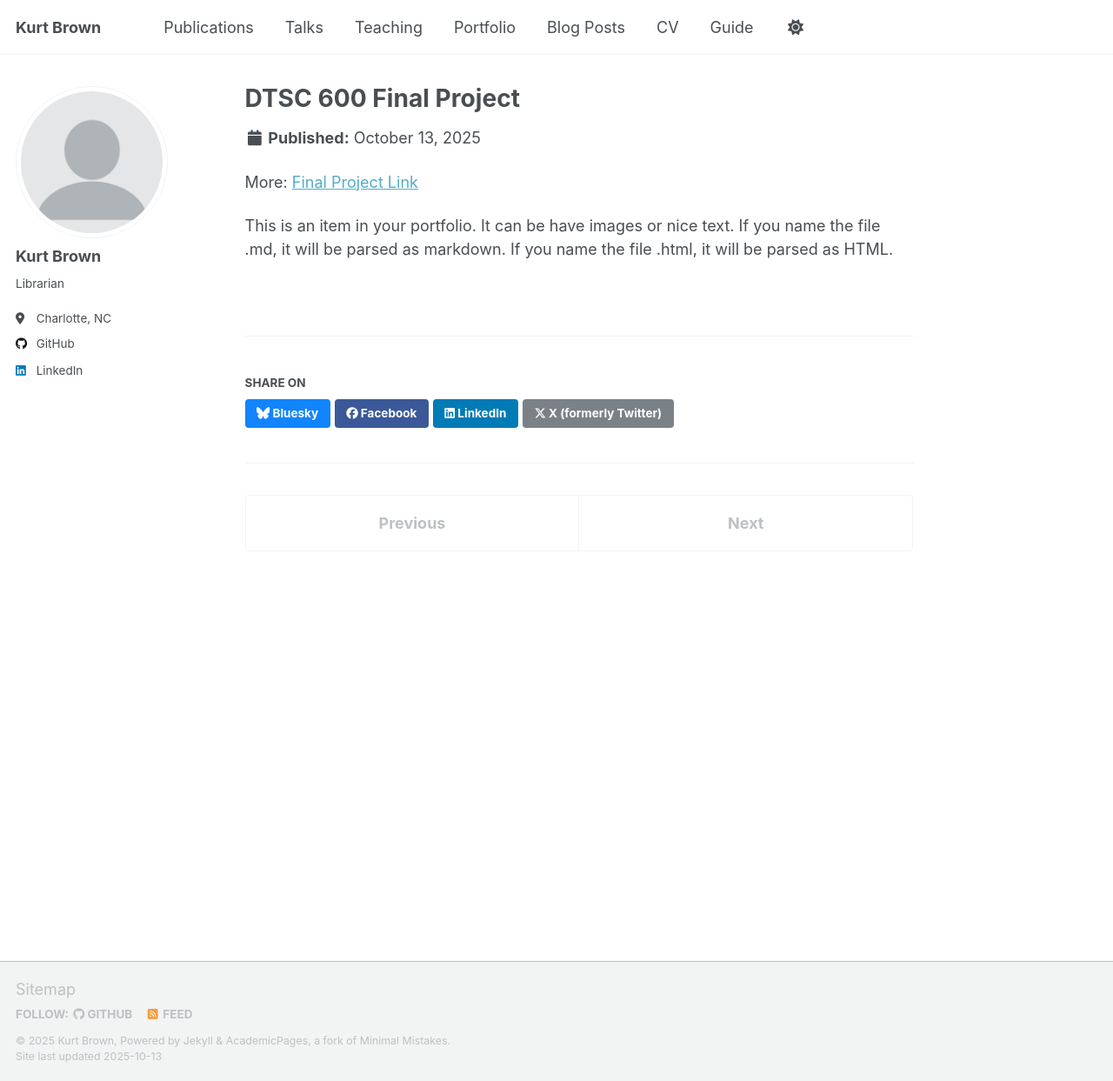
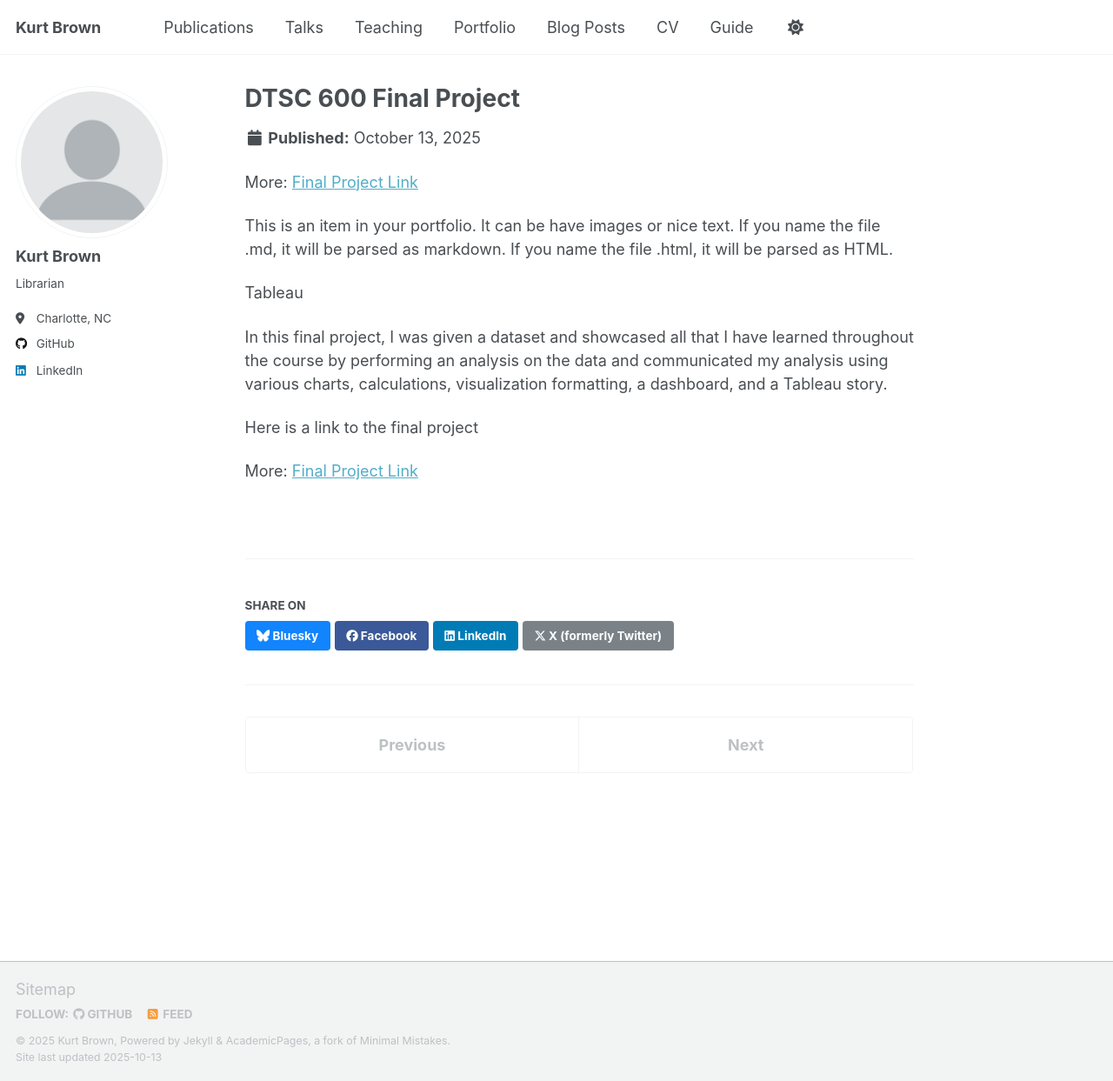
Before and after one commit to klbrown13/klbrown13.github.io, a Jekyll site: the page built from _portfolio/portfolio-1.md, in a window 1280 px wide and 1243 px high. Shown: the whole window at 87% size. Built offline with Jekyll 4.4.1, drawn with Linux system fonts in a browser that asks for light colours; a script that is not in the unit is left out.

Commit message:
Update portfolio-1.md

```diff
--- a/_portfolio/portfolio-1.md
+++ b/_portfolio/portfolio-1.md
@@ -8,3 +8,12 @@ More: [Final Project Link](https://public.tableau.com/app/profile/kurt.brown8254
 
 
 This is an item in your portfolio. It can be have images or nice text. If you name the file .md, it will be parsed as markdown. If you name the file .html, it will be parsed as HTML.
+
+Tableau
+
+In this final project, I was given a dataset and showcased all that I have learned throughout the course by performing an analysis on the data and communicated my analysis using various charts, calculations, visualization formatting, a dashboard, and a Tableau story.
+
+Here is a link to the final project
+
+
+More: [Final Project Link](https://public.tableau.com/app/profile/kurt.brown8254/viz/DTSC600_FinalProject_KurtBrown/SalesandProfitStoryKurtBrown?publish=yes)
```
